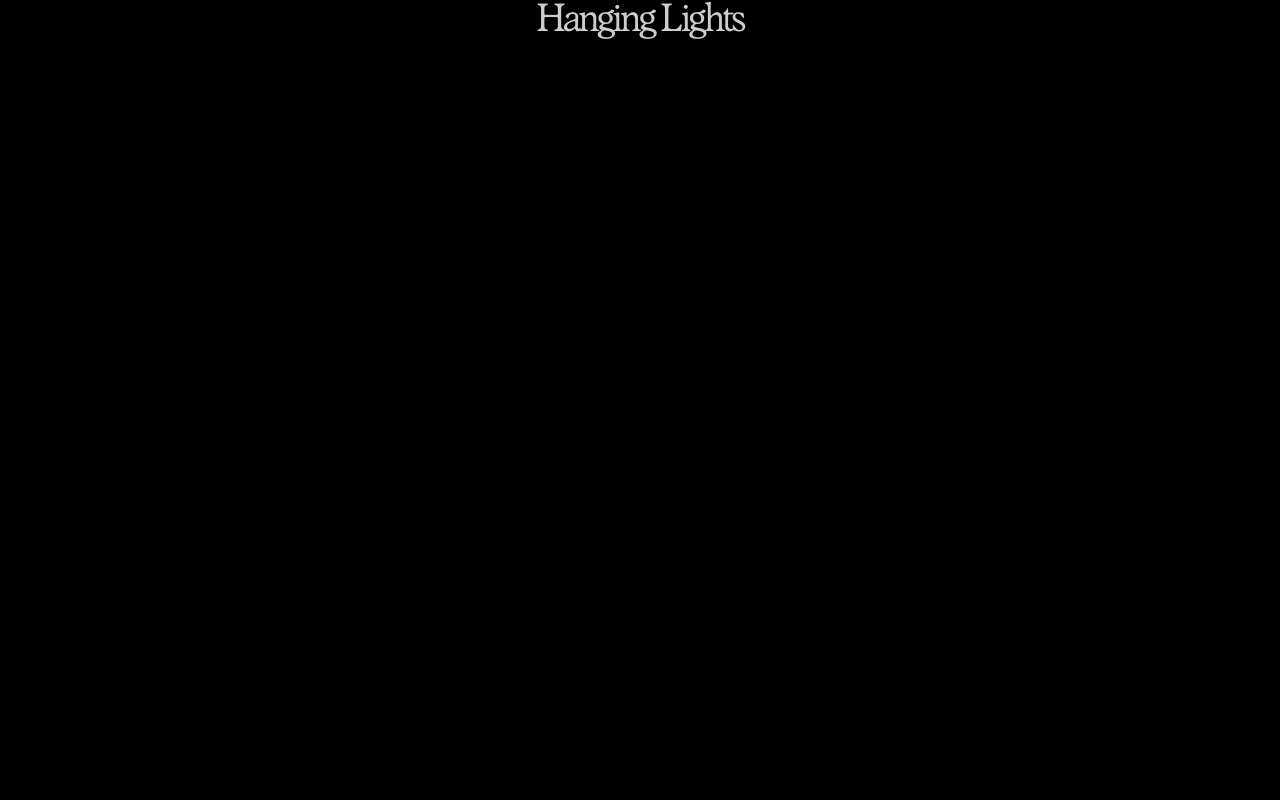
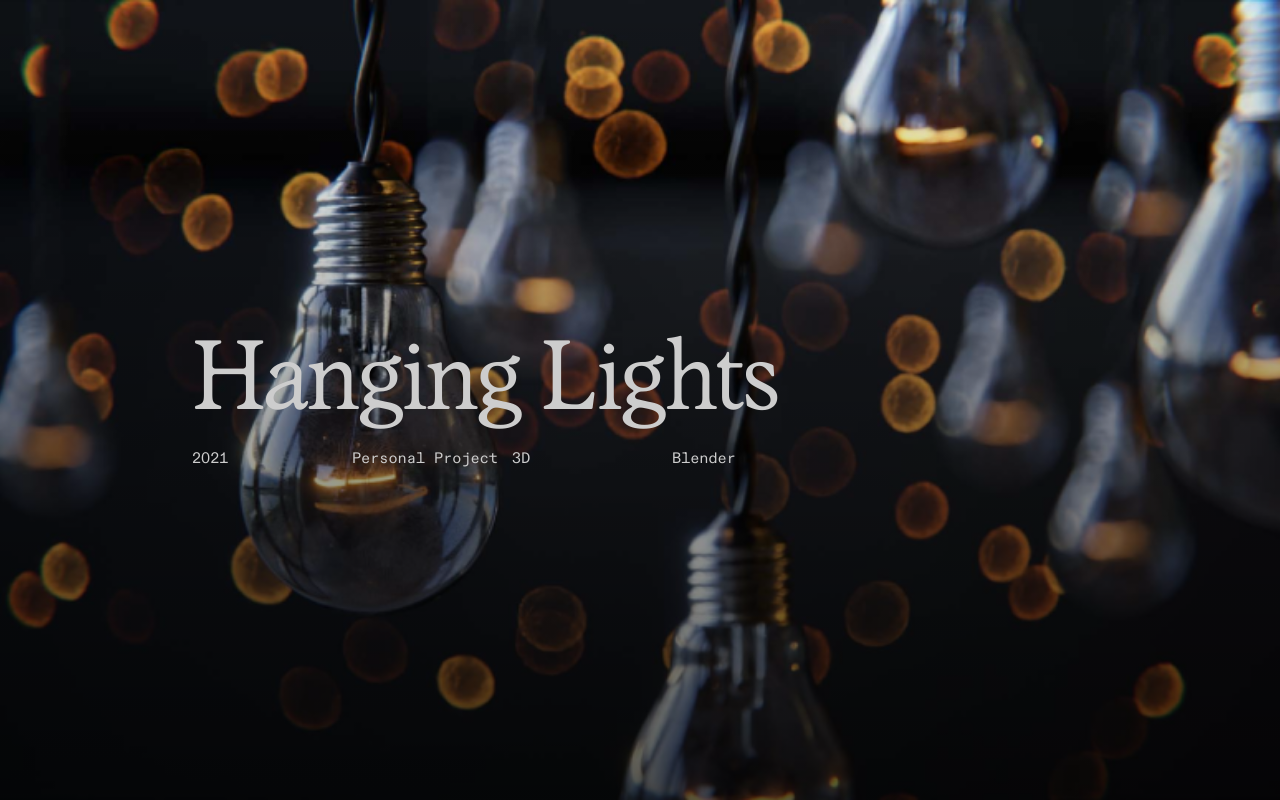
Before and after one commit to MerlinConnected/folio-wip, a Next.js app: page /hanging-lights in a window 1280 px wide. Built offline with nearby package versions, Linux system fonts and the light colour scheme.

Commit message:
feat(Hanging Lights): started project page

```diff
--- a/pages/hanging-lights/index.js
+++ b/pages/hanging-lights/index.js
@@ -1,7 +1,26 @@
+import { projects } from '@/utils/projects'
+
 export default function Subway() {
+	console.log(projects[0].title1)
 	return (
-		<section>
-			<h1>Hanging Lights</h1>
+		<section className='project-details'>
+			<img
+				src='/images/hanging-lights.png'
+				alt='Light bulbs handing by their wires from the ceiling'
+				className='project-image'
+			/>
+			<div className='gradient-overlay'></div>
+			<div className='title-container'>
+				<div className='content'>
+					<h1>Hanging Lights</h1>
+					<div className='details'>
+						<p>{projects[0].year}</p>
+						<p>{projects[0].client}</p>
+						<p>{projects[0].type}</p>
+						<p>{projects[0].soft}</p>
+					</div>
+				</div>
+			</div>
 		</section>
 	)
 }
--- /dev/null
+++ b/styles/components/project-details.scss
@@ -0,0 +1,62 @@
+section.project-details {
+	height: 100vh;
+
+	display: flex;
+	flex-direction: column;
+
+	position: relative;
+	.project-image {
+		position: absolute;
+		z-index: -2;
+		width: 100vw;
+		height: 100vh;
+		object-fit: cover;
+		top: 0;
+		left: 0;
+	}
+	.gradient-overlay {
+		position: absolute;
+		z-index: -1;
+		width: 100vw;
+		height: 100vh;
+		background: linear-gradient(rgba(0, 0, 0, 0), rgba(0, 0, 0, 0.65));
+		top: 0;
+		left: 0;
+	}
+	.title-container {
+		flex: 1;
+
+		display: flex;
+		align-items: center;
+
+		@media all and (max-width: $from-small) {
+			flex-direction: column;
+			justify-content: center;
+		}
+		.content {
+			display: flex;
+			flex-direction: column;
+			align-items: flex-start;
+			gap: rem(2);
+
+			padding-left: rem(12);
+
+			@media all and (max-width: $from-small) {
+				padding-left: 0;
+			}
+			h1 {
+				font-size: rem(6);
+
+				@media all and (max-width: $from-small) {
+					font-size: rem(4);
+				}
+			}
+			.details {
+				display: grid;
+				grid-template-columns: repeat(4, 1fr);
+
+				width: 50vw;
+			}
+		}
+	}
+}
--- a/styles/components/project.scss
+++ b/styles/components/project.scss
@@ -9,32 +9,25 @@
 	}
 
 	.project_title {
-		flex-grow: 1;
-
-		width: 100%;
-		display: flex;
+		display: grid;
+		grid-template-columns: 1fr 0fr 1fr;
 		justify-content: center;
 		align-items: center;
+		gap: rem(1);
 		@media all and (max-width: $from-small) {
 			flex-direction: column;
-			gap: rem(1);
 		}
-
-		gap: rem(0.5);
 		cursor: pointer;
-		&:hover {
-			.image-container {
-				width: rem(10);
-				height: rem(5);
-
-				border-radius: rem(0.5);
+		> div {
+			&:nth-child(1) {
+				justify-self: flex-end;
 			}
-			img {
-				transform: scale(1.2);
+			&:nth-child(2) {
+				border-radius: 0%;
 			}
-		}
-		h2 {
-			margin-right: rem(1);
+			&:nth-child(3) {
+				justify-self: flex-start;
+			}
 		}
 		.image-container {
 			width: 0%;
@@ -43,15 +36,11 @@
 			border-radius: rem(0.1);
 
 			overflow: hidden;
-
-			transition: all 0.5s $slower;
 			img {
 				height: rem(5);
 				width: rem(10);
 
 				object-fit: cover;
-
-				transition: all 1s $slower;
 			}
 		}
 	}
--- a/styles/index.scss
+++ b/styles/index.scss
@@ -12,5 +12,6 @@
 
 @import './components/projects';
 @import './components/project';
+@import './components/project-details';
 
 @import './elements/texts';
```
